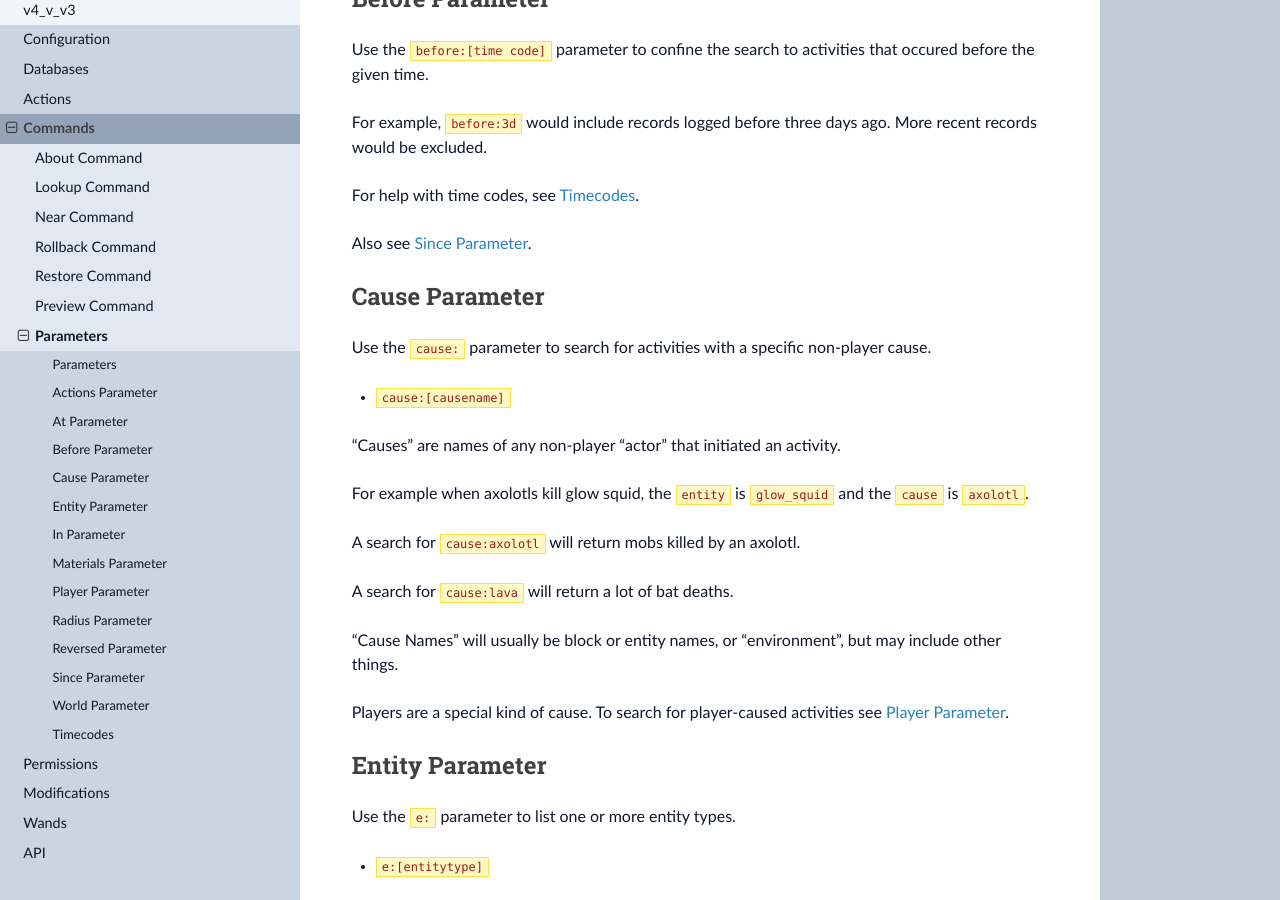
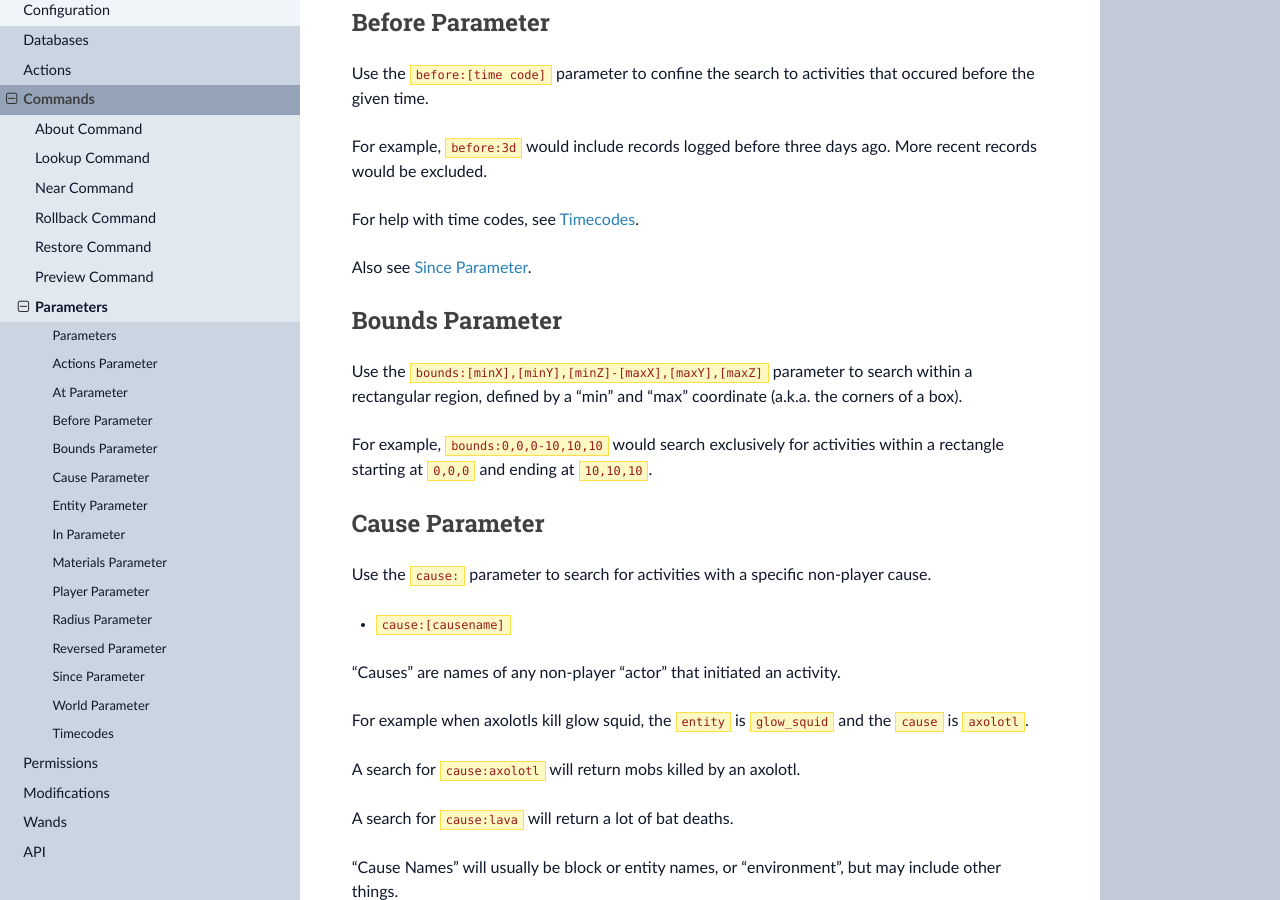
Before and after one commit to prism/prism-docs, a Sphinx documentation site: the page built from docs/source/commands/parameters.rst, in a window 1280 px wide and 900 px high, scrolled down 1935 px. Built offline with Sphinx 7.4.7 and the Read the Docs theme 2.0.0, drawn with Linux system fonts in a browser that asks for light colours.

Commit message:
Adds bounds parameter

```diff
--- a/docs/source/api/setup.rst
+++ b/docs/source/api/setup.rst
@@ -33,7 +33,7 @@ Add prism-api to your maven pom.xml or build.gradle.
 
             repositories {
                 maven {
-                    url = "https://nexus.darkhelmet.network/repository/maven-snapshots/t"
+                    url = "https://nexus.darkhelmet.network/repository/maven-snapshots/"
                 }
                 maven {
                     url = "https://nexus.darkhelmet.network/repository/maven-releases/"
--- a/docs/source/commands/parameters.rst
+++ b/docs/source/commands/parameters.rst
@@ -63,6 +63,15 @@ For example, ``before:3d`` would include records logged before three days ago. M
 For help with time codes, see :ref:`timecodes`.
 
 Also see :ref:`since`.
+
+.. _bounds:
+
+Bounds Parameter
+----------------
+
+Use the ``bounds:[minX],[minY],[minZ]-[maxX],[maxY],[maxZ]`` parameter to search within a rectangular region, defined by a "min" and "max" coordinate (a.k.a. the corners of a box).
+
+For example, ``bounds:0,0,0-10,10,10`` would search exclusively for activities within a rectangle starting at ``0,0,0`` and ending at ``10,10,10``.
 
 .. _cause:
 
```
